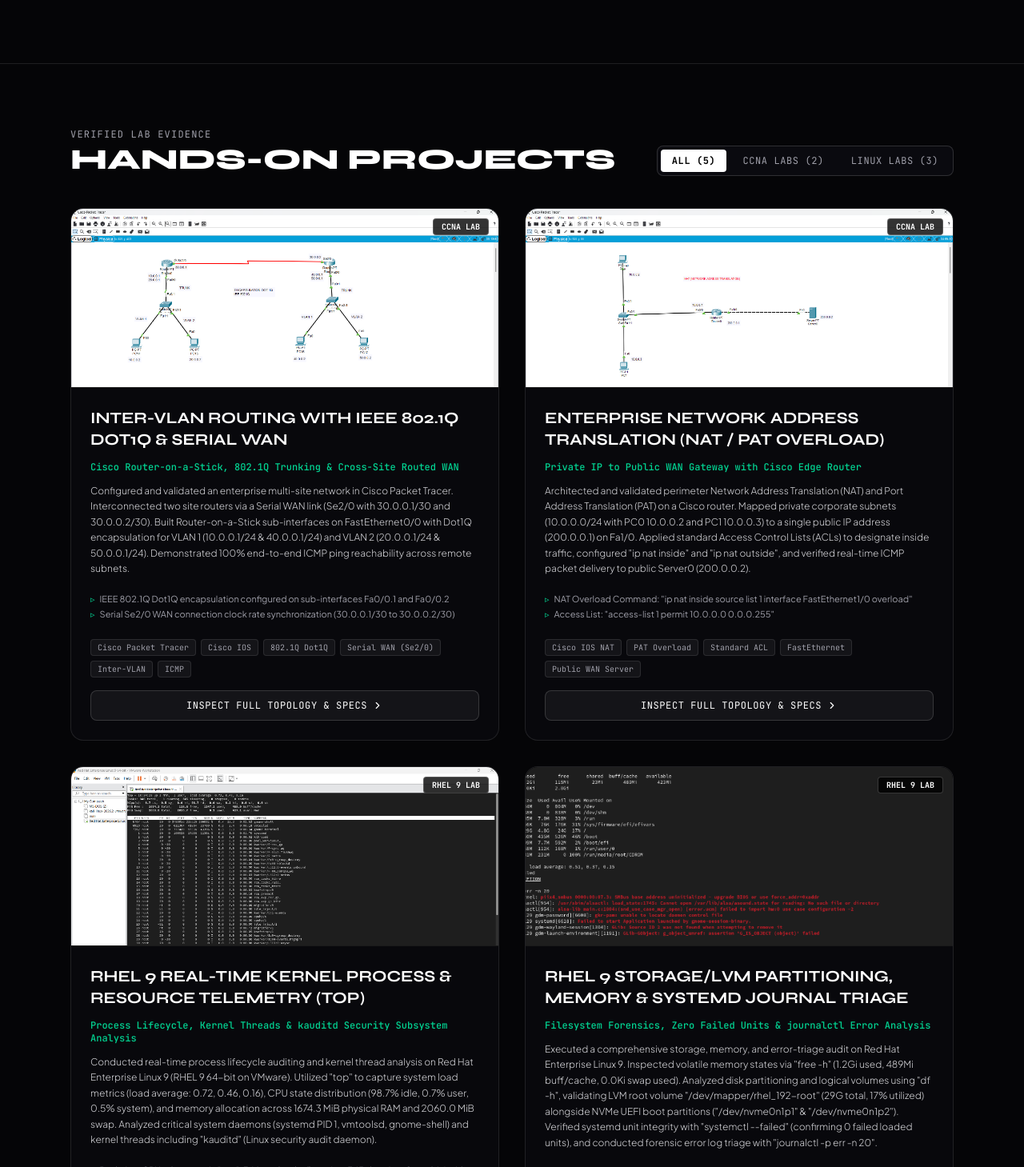
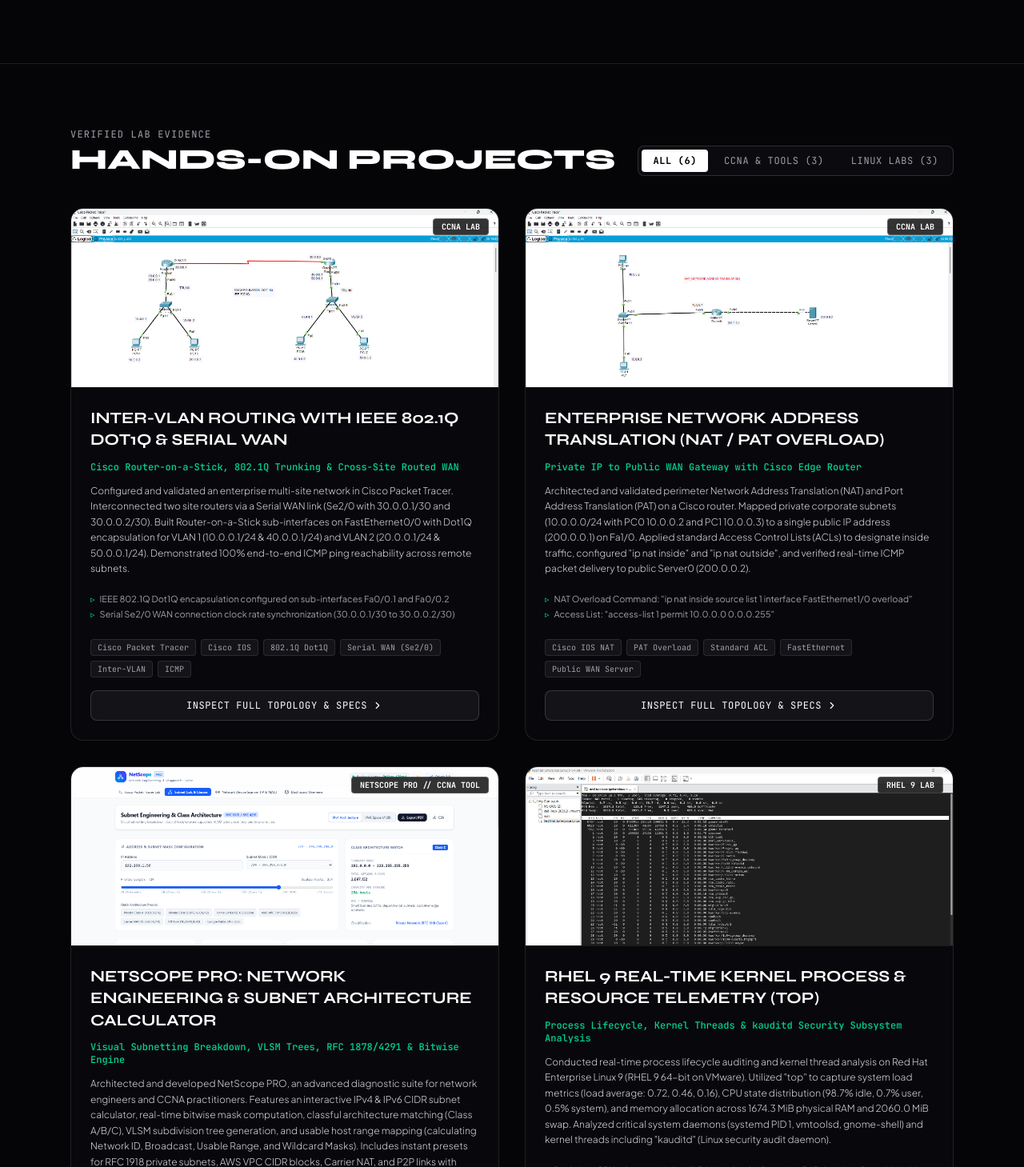
Before and after one commit to Sahil9599/ASDFGHJ, a React (Vite) app: page / in a window 1280 px wide. Shown: the part 1341-2800 px from the top of the page at 80% size. Built offline with nearby package versions, Linux system fonts and the light colour scheme.

Commit message:
feat: add NetScope PRO Subnet Calculator project with full RFC specs and screenshot

```diff
--- a/src/App.jsx
+++ b/src/App.jsx
@@ -131,6 +131,23 @@
       ],
       metrics: ['PAT Dynamic Overload', 'RFC 1918 Masked', '100% WAN Delivery'],
       tech: ['Cisco IOS NAT', 'PAT Overload', 'Standard ACL', 'FastEthernet', 'Public WAN Server'],
+    },
+    {
+      id: 'netscope-subnet-calculator',
+      category: 'ccna',
+      badge: 'NETSCOPE PRO // CCNA TOOL',
+      title: 'NetScope PRO: Network Engineering & Subnet Architecture Calculator',
+      subtitle: 'Visual Subnetting Breakdown, VLSM Trees, RFC 1878/4291 & Bitwise Engine',
+      image: '/images/netscope-subnet-calculator.png',
+      desc: 'Architected and developed NetScope PRO, an advanced diagnostic suite for network engineers and CCNA practitioners. Features an interactive IPv4 & IPv6 CIDR subnet calculator, real-time bitwise mask computation, classful architecture matching (Class A/B/C), VLSM subdivision tree generation, and usable host range mapping (calculating Network ID, Broadcast, Usable Range, and Wildcard Masks). Includes instant presets for RFC 1918 private subnets, AWS VPC CIDR blocks, Carrier NAT, and P2P links with PDF/CSV export.',
+      highlights: [
+        'Real-time CIDR / VLSM calculation from /0 up to /32 with dynamic prefix sliders and bitwise translation',
+        'Automated RFC 1878 / RFC 4291 classification with network block capacity & usable host computation (254 hosts on /24)',
+        'Full address decomposition: Subnet ID (192.168.1.0), Broadcast (192.168.1.255), Usable host range (192.168.1.1 - 192.168.1.254), and Wildcard mask (0.0.0.255)',
+        'Quick architecture presets for Enterprise AWS VPC tiers, RFC 1918 Class A/B/C, Carrier NAT, and Point-to-Point links',
+      ],
+      metrics: ['Instant CIDR Math', 'RFC 1878 / 4291', 'VLSM Subdivisions'],
+      tech: ['React', 'TypeScript', 'IPv4 & IPv6 CIDR', 'VLSM Algorithms', 'Bitwise Subnetting', 'RFC 1918'],
     },
     {
       id: 'linux-rhel9-top-monitor',
@@ -377,7 +394,7 @@
             <div className="inline-flex items-center gap-1.5 p-1 rounded-lg border border-white/15 bg-[#0a0a0f]">
               {[
                 { id: 'all', label: `ALL (${projects.length})` },
-                { id: 'ccna', label: 'CCNA LABS (2)' },
+                { id: 'ccna', label: 'CCNA & TOOLS (3)' },
                 { id: 'linux', label: 'LINUX LABS (3)' },
               ].map(tab => (
                 <button
```
Also changed, not shown: public/images/netscope-subnet-calculator.png (added), 1 other file (tests, documents, lock files or other folders).
